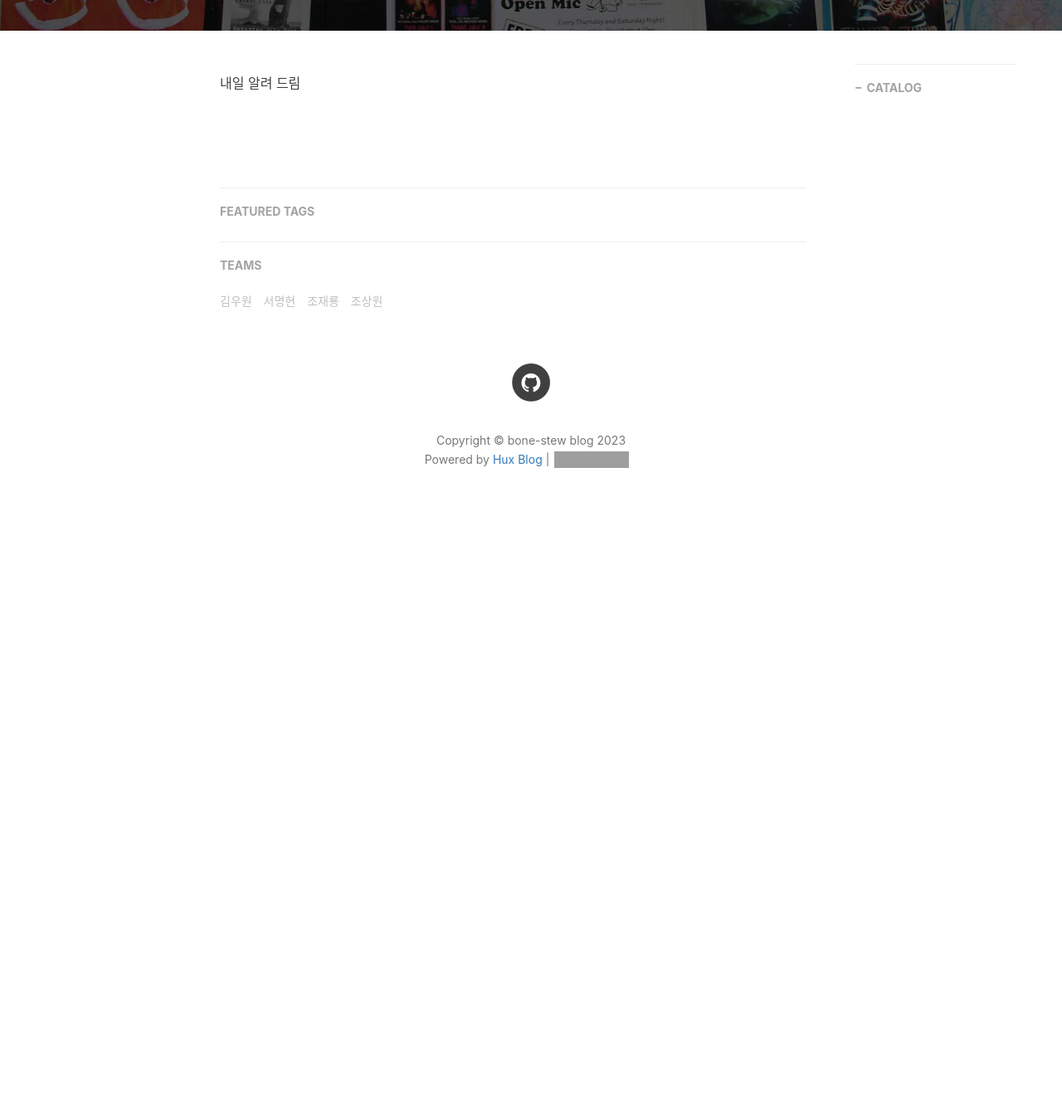
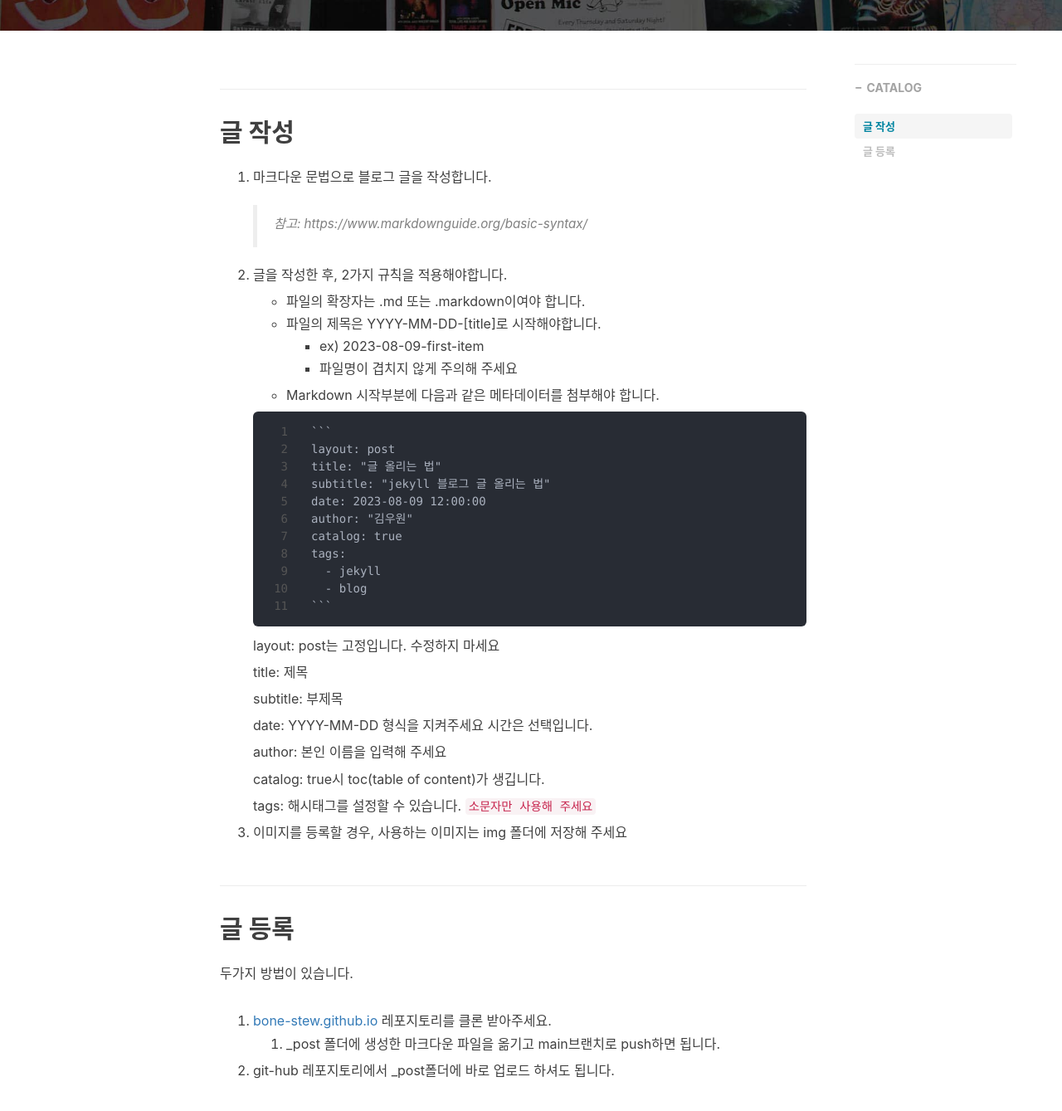
Before and after one commit to bone-stew/bone-stew.github.io, a Jekyll site: the page built from _posts/2023-08-09-first-item.markdown, in a window 1280 px wide and 1400 px high, scrolled down 486 px. Shown: the top 1339 px of the window at 83% size. Built offline with Jekyll 4.4.1, drawn with Linux system fonts in a browser that asks for light colours; nearby versions of some CDN libraries; comment, search, counter and statistics services are not loaded; before the commit the page ends 1144 px from its top, so only the background shows below that; grey boxes are pictures that could not be loaded.

Commit message:
깃헙 블로그 글쓰는법

`````diff
--- a/_posts/2023-08-09-first-item.markdown
+++ b/_posts/2023-08-09-first-item.markdown
@@ -8,6 +8,57 @@ catalog: true
 tags:
   - jekyll
   - blog
+
 ---
 
-내일 알려 드림
+## 글 작성
+
+1. 마크다운 문법으로 블로그 글을 작성합니다.
+
+   > 참고: https://www.markdownguide.org/basic-syntax/
+
+2. 글을 작성한 후, 2가지 규칙을 적용해야합니다.
+
+   - 파일의 확장자는 .md 또는 .markdown이여야 합니다.
+   - 파일의 제목은 YYYY-MM-DD-[title]로 시작해야합니다.
+     - ex) 2023-08-09-first-item
+     - 파일명이 겹치지 않게 주의해 주세요
+   - Markdown 시작부분에 다음과 같은 메타데이터를 첨부해야 합니다.
+
+   ````
+   ```
+   layout: post
+   title: "글 올리는 법"
+   subtitle: "jekyll 블로그 글 올리는 법"
+   date: 2023-08-09 12:00:00
+   author: "김우원"
+   catalog: true
+   tags:
+     - jekyll
+     - blog
+   ```
+   ````
+
+   layout: post는 고정입니다. 수정하지 마세요
+
+   title: 제목
+
+   subtitle: 부제목
+
+   date: YYYY-MM-DD 형식을 지켜주세요 시간은 선택입니다.
+
+   author: 본인 이름을 입력해 주세요
+
+   catalog: true시 toc(table of content)가 생깁니다.
+
+   tags: 해시태그를 설정할 수 있습니다. `소문자만 사용해 주세요`
+
+3. 이미지를 등록할 경우, 사용하는 이미지는 img 폴더에 저장해 주세요
+
+## 글 등록
+
+두가지 방법이 있습니다.
+
+1. [bone-stew.github.io](https://github.com/bone-stew/bone-stew.github.io) 레포지토리를 클론 받아주세요.
+   1. _post 폴더에 생성한 마크다운 파일을 옮기고 main브랜치로 push하면 됩니다.
+2. git-hub 레포지토리에서 _post폴더에 바로 업로드 하셔도 됩니다.
`````
Also changed, not shown: README.md.
